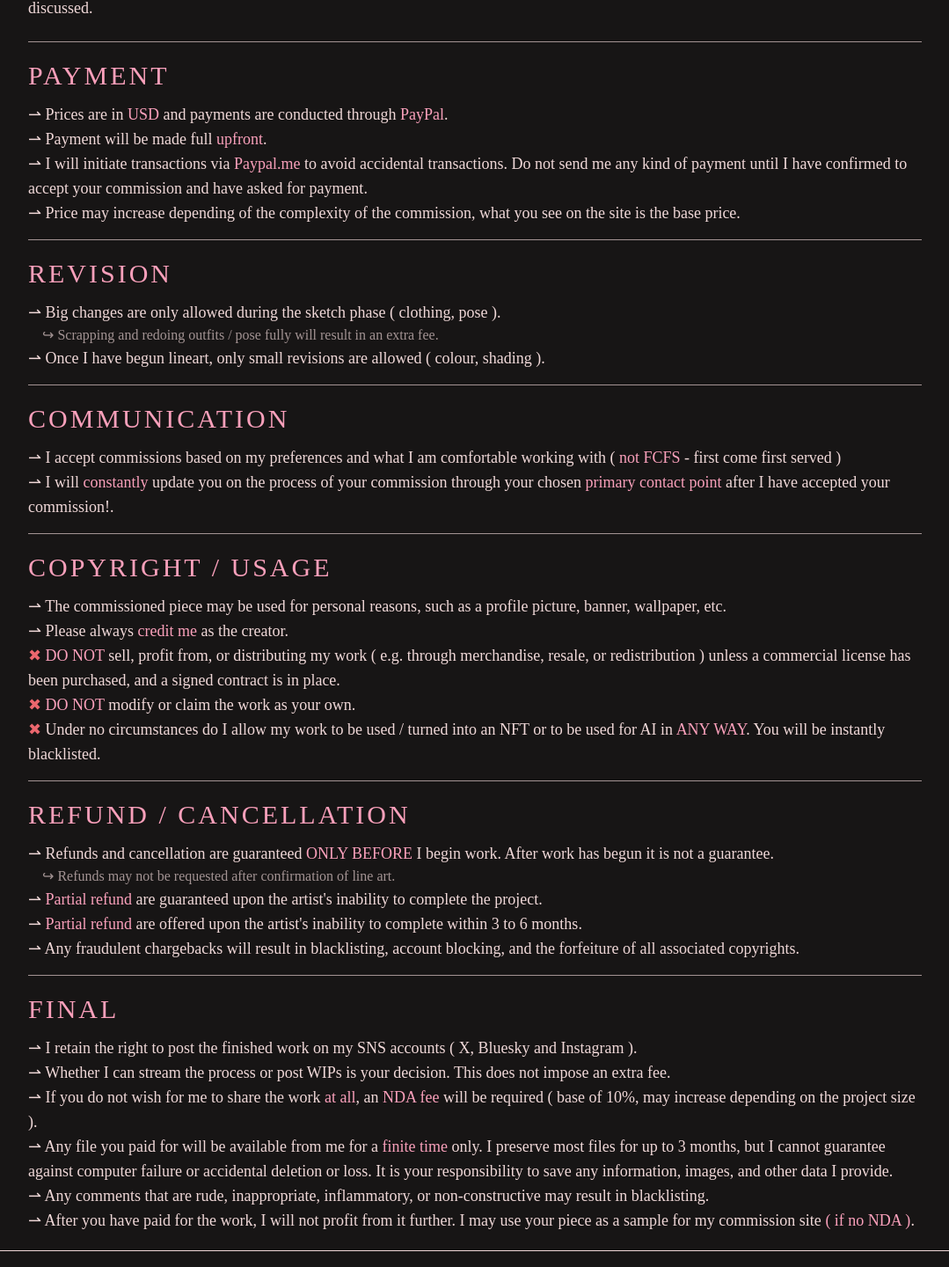
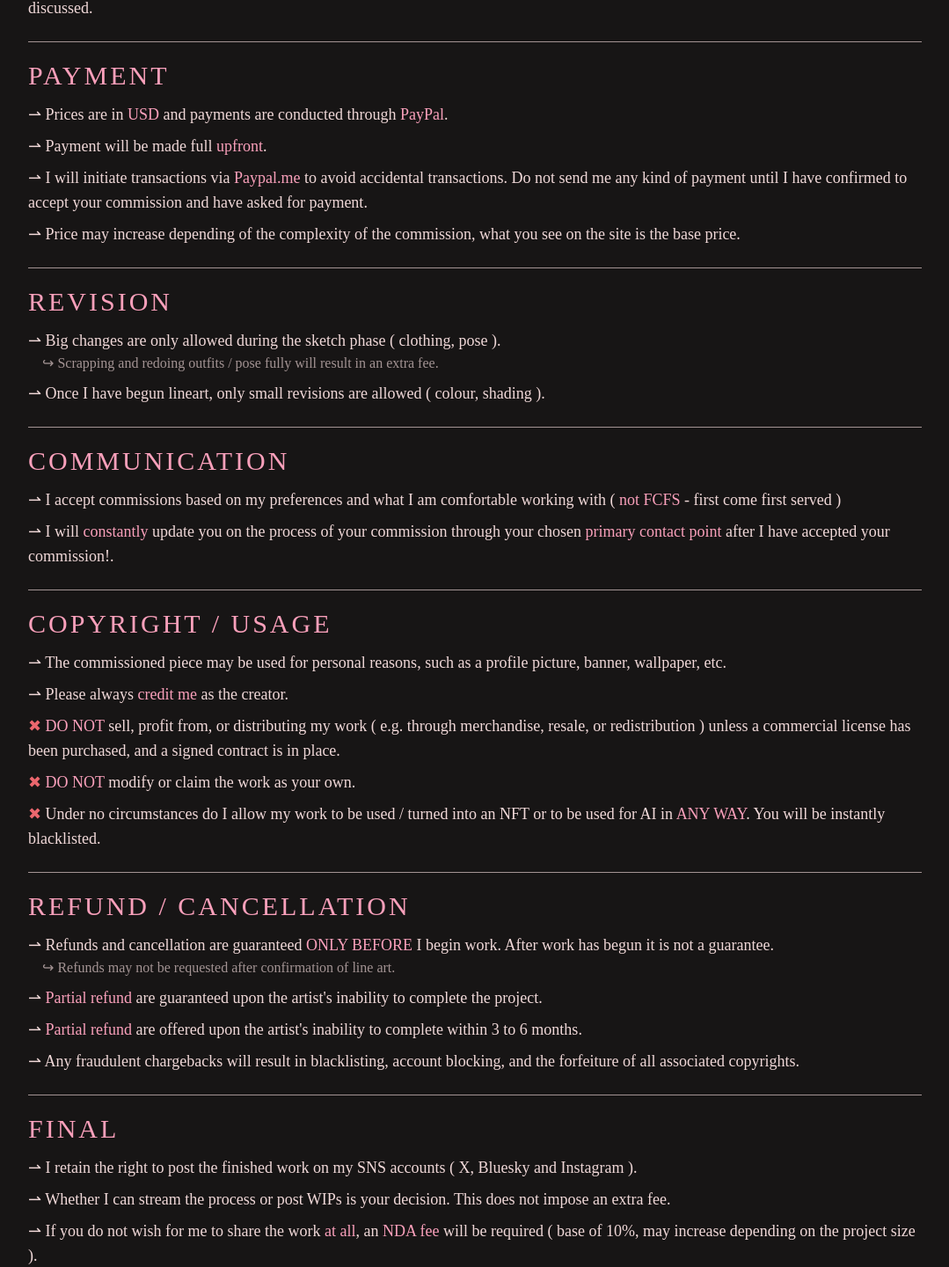
Before and after one commit to cosyreii/ReiingArt, a SvelteKit app: page /terms in a window 1280 px wide. Shown: the part 835-2275 px from the top of the page at 88% size, without its empty margins (100-1179 px from the left). Built offline with nearby package versions, Linux system fonts and the light colour scheme; a web font is replaced by a local one.

Commit message:
ToS line spacing

```diff
--- a/src/routes/terms/+page.svelte
+++ b/src/routes/terms/+page.svelte
@@ -2,7 +2,7 @@
 	<title>Reii | Terms & Conditions</title>
 </svelte:head>
 <div
-	class="border-red bg-red/20 m-4 mx-[25rem] flex flex-col items-center justify-center rounded-full border-2 border-dashed p-6 text-center text-xl"
+	class="m-4 mx-[25rem] flex flex-col items-center justify-center rounded-full border-2 border-dashed border-red bg-red/20 p-6 text-center text-xl"
 >
 	<p>Please read this page entirely before making any inquiries.</p>
 	<p>By commissioning me, you automatically agree to all my terms.</p>
@@ -38,17 +38,17 @@
 		<hr class="mx-auto my-4 w-full border-translucent" />
 		<div>
 			<p class="mb-3 mt-1 flex w-full text-3xl tracking-widest text-pink">PAYMENT</p>
-			<p>
+			<p class="my-2">
 				⇀ Prices are in <span class="text-pink">USD</span> and payments are conducted through
 				<span class="text-pink">PayPal</span>.
 			</p>
-			<p>⇀ Payment will be made full <span class="text-pink">upfront</span>.</p>
-			<p>
+			<p class="my-2">⇀ Payment will be made full <span class="text-pink">upfront</span>.</p>
+			<p class="my-2">
 				⇀ I will initiate transactions via <span class="text-pink">Paypal.me</span> to avoid accidental
 				transactions. Do not send me any kind of payment until I have confirmed to accept your commission
 				and have asked for payment.
 			</p>
-			<p>
+			<p class="my-2">
 				⇀ Price may increase depending of the complexity of the commission, what you see on the site
 				is the base price.
 			</p>
@@ -57,24 +57,26 @@
 		<hr class="mx-auto my-4 w-full border-translucent" />
 		<div>
 			<p class="mb-3 mt-1 flex w-full text-3xl tracking-widest text-pink">REVISION</p>
-			<p>⇀ Big changes are only allowed during the sketch phase ( clothing, pose ).</p>
-			<p class="ml-4 text-base text-translucent">
+			<p class="mt-2">⇀ Big changes are only allowed during the sketch phase ( clothing, pose ).</p>
+			<p class="mb-2 ml-4 text-base text-translucent">
 				↪ Scrapping and redoing outfits / pose fully will result in an extra fee.
 			</p>
-			<p>⇀ Once I have begun lineart, only small revisions are allowed ( colour, shading ).</p>
+			<p class="my-2">
+				⇀ Once I have begun lineart, only small revisions are allowed ( colour, shading ).
+			</p>
 		</div>
 
 		<hr class="mx-auto my-4 w-full border-translucent" />
 		<div>
 			<p class="mb-3 mt-1 flex w-full text-3xl tracking-widest text-pink">COMMUNICATION</p>
-			<p>
+			<p class="my-2">
 				⇀ I accept commissions based on my preferences and what I am comfortable working with ( <span
 					class="text-pink"
 				>
 					not FCFS</span
 				> - first come first served )
 			</p>
-			<p>
+			<p class="my-2">
 				⇀ I will <span class="text-pink"> constantly </span> update you on the process of your
 				commission through your chosen <span class="text-pink"> primary contact point </span>
 				after I have accepted your commission!.
@@ -84,23 +86,23 @@
 		<hr class="mx-auto my-4 w-full border-translucent" />
 		<div>
 			<p class="mb-3 mt-1 flex w-full text-3xl tracking-widest text-pink">COPYRIGHT / USAGE</p>
-			<p>
+			<p class="my-2">
 				⇀ The commissioned piece may be used for personal reasons, such as a profile picture,
 				banner, wallpaper, etc.
 			</p>
-			<p>
+			<p class="my-2">
 				⇀ Please always <span class="text-pink">credit me</span> as the creator.
 			</p>
-			<p>
+			<p class="my-2">
 				<span class="text-red">✖</span> <span class="text-pink">DO NOT</span> sell, profit from, or
 				distributing my work ( e.g. through merchandise, resale, or redistribution ) unless a commercial
 				license has been purchased, and a signed contract is in place.
 			</p>
-			<p>
+			<p class="my-2">
 				<span class="text-red">✖</span> <span class="text-pink">DO NOT</span> modify or claim the work
 				as your own.
 			</p>
-			<p>
+			<p class="my-2">
 				<span class="text-red">✖</span> Under no circumstances do I allow my work to be used /
 				turned into an NFT or to be used for AI in <span class="text-pink">ANY WAY</span>. You will
 				be instantly blacklisted.
@@ -110,22 +112,22 @@
 		<hr class="mx-auto my-4 w-full border-translucent" />
 		<div>
 			<p class="mb-3 mt-1 flex w-full text-3xl tracking-widest text-pink">REFUND / CANCELLATION</p>
-			<p>
+			<p class="mt-2">
 				⇀ Refunds and cancellation are guaranteed <span class="text-pink">ONLY BEFORE</span> I begin
 				work. After work has begun it is not a guarantee.
 			</p>
-			<p class="ml-4 text-base text-translucent">
+			<p class="mb-2 ml-4 text-base text-translucent">
 				↪ Refunds may not be requested after confirmation of line art.
 			</p>
-			<p>
+			<p class="my-2">
 				⇀ <span class="text-pink">Partial refund</span> are guaranteed upon the artist's inability to
 				complete the project.
 			</p>
-			<p>
+			<p class="my-2">
 				⇀ <span class="text-pink">Partial refund</span> are offered upon the artist's inability to complete
 				within 3 to 6 months.
 			</p>
-			<p>
+			<p class="my-2">
 				⇀ Any fraudulent chargebacks will result in blacklisting, account blocking, and the
 				forfeiture of all associated copyrights.
 			</p>
@@ -134,31 +136,31 @@
 		<hr class="mx-auto my-4 w-full border-translucent" />
 		<div>
 			<p class="mb-3 mt-1 flex w-full text-3xl tracking-widest text-pink">FINAL</p>
-			<p>
+			<p class="my-2">
 				⇀ I retain the right to post the finished work on my SNS accounts ( X, Bluesky and Instagram
 				).
 			</p>
-			<p>
+			<p class="my-2">
 				⇀ Whether I can stream the process or post WIPs is your decision. This does not impose an
 				extra fee.
 			</p>
-			<p>
+			<p class="my-2">
 				⇀ If you do not wish for me to share the work <span class="text-pink">at all</span>, an
 				<span class="text-pink">NDA fee</span> will be required ( base of 10%, may increase depending
 				on the project size ).
 			</p>
-			<p>
+			<p class="my-2">
 				⇀ Any file you paid for will be available from me for a <span class="text-pink"
 					>finite time</span
 				> only. I preserve most files for up to 3 months, but I cannot guarantee against computer failure
 				or accidental deletion or loss. It is your responsibility to save any information, images, and
 				other data I provide.
 			</p>
-			<p>
+			<p class="my-2">
 				⇀ Any comments that are rude, inappropriate, inflammatory, or non-constructive may result in
 				blacklisting.
 			</p>
-			<p>
+			<p class="my-2">
 				⇀ After you have paid for the work, I will not profit from it further. I may use your piece
 				as a sample for my commission site <span class="text-pink">( if no NDA )</span>.
 			</p>
```
